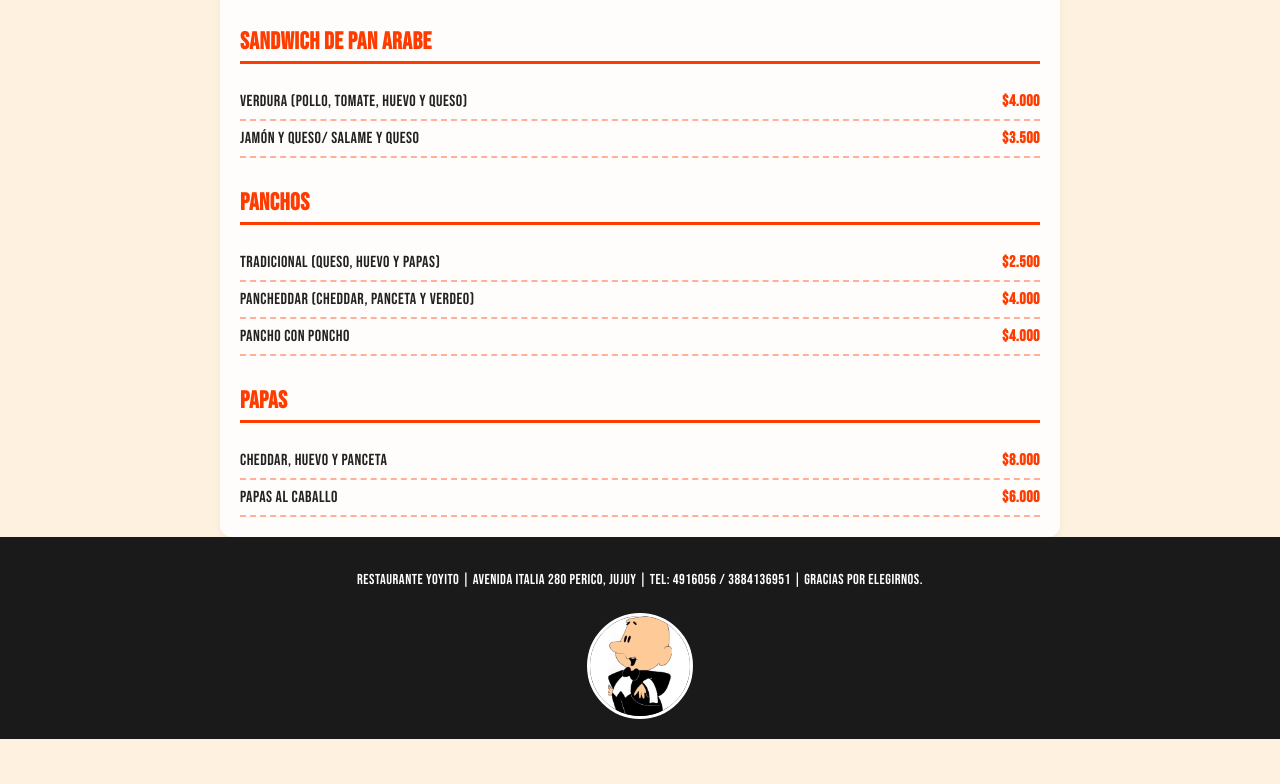
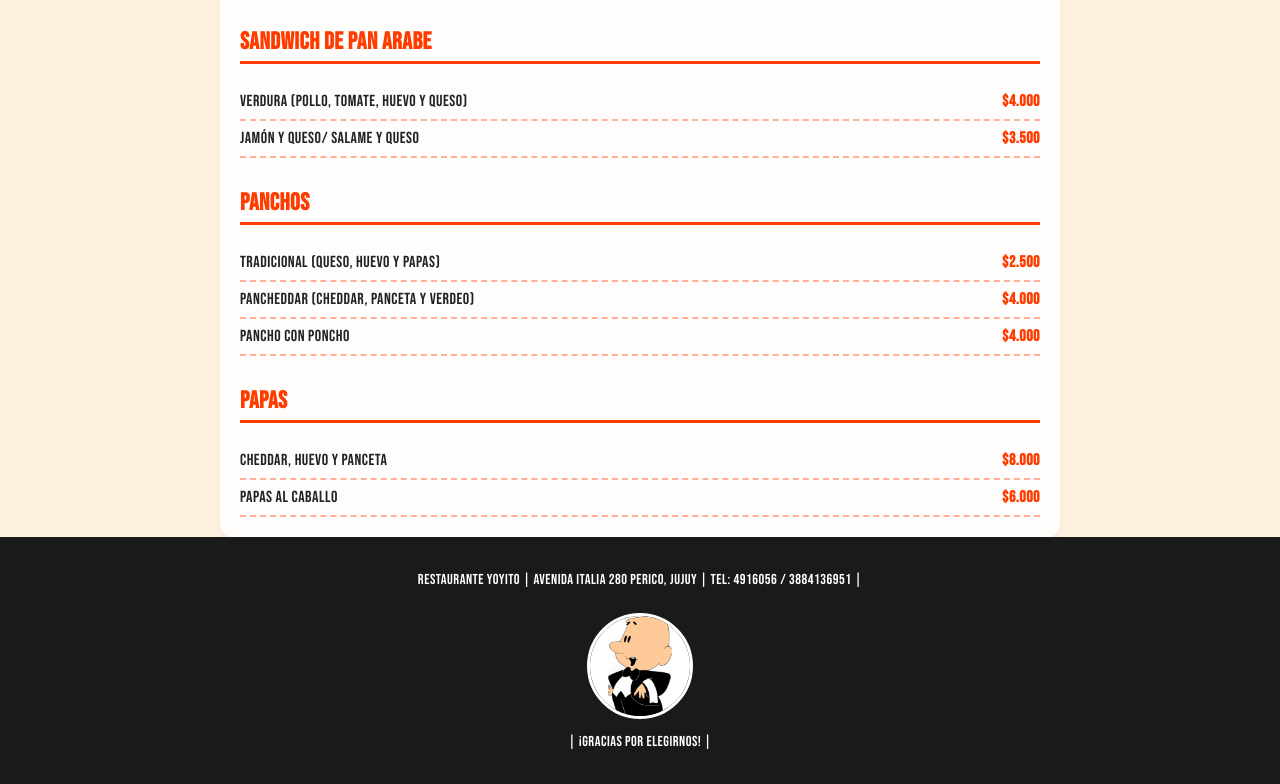
Before and after one commit to SquicciariniLautaro/carta-yoyito, a plain HTML site: page index.html in a window 1280 px wide. Shown: the part 2971-3755 px from the top of the page. Before the commit the page ends 3710 px from the top, so only its background shows below. Drawn offline with Linux system fonts and the light colour scheme.

Commit message:
Cambio definitivo

```diff
--- a/index.html
+++ b/index.html
@@ -128,9 +128,10 @@
   </main>
 
   <footer>
-    <p>Restaurante Yoyito | Avenida Italia 280 Perico, Jujuy | Tel: 4916056 / 3884136951 | Gracias por elegirnos.</p>
+    <p>Restaurante Yoyito | Avenida Italia 280 Perico, Jujuy | Tel: 4916056 / 3884136951 |</p>
   <!-- LOGO AL FINAL -->
     <img src="img/logoyoyitoconfondo.jpg" alt="Logo Yoyito" class="logo-footer">
+    <p>| ¡Gracias por elegirnos! |</p>
   </footer>
 </body>
 </html>
```
